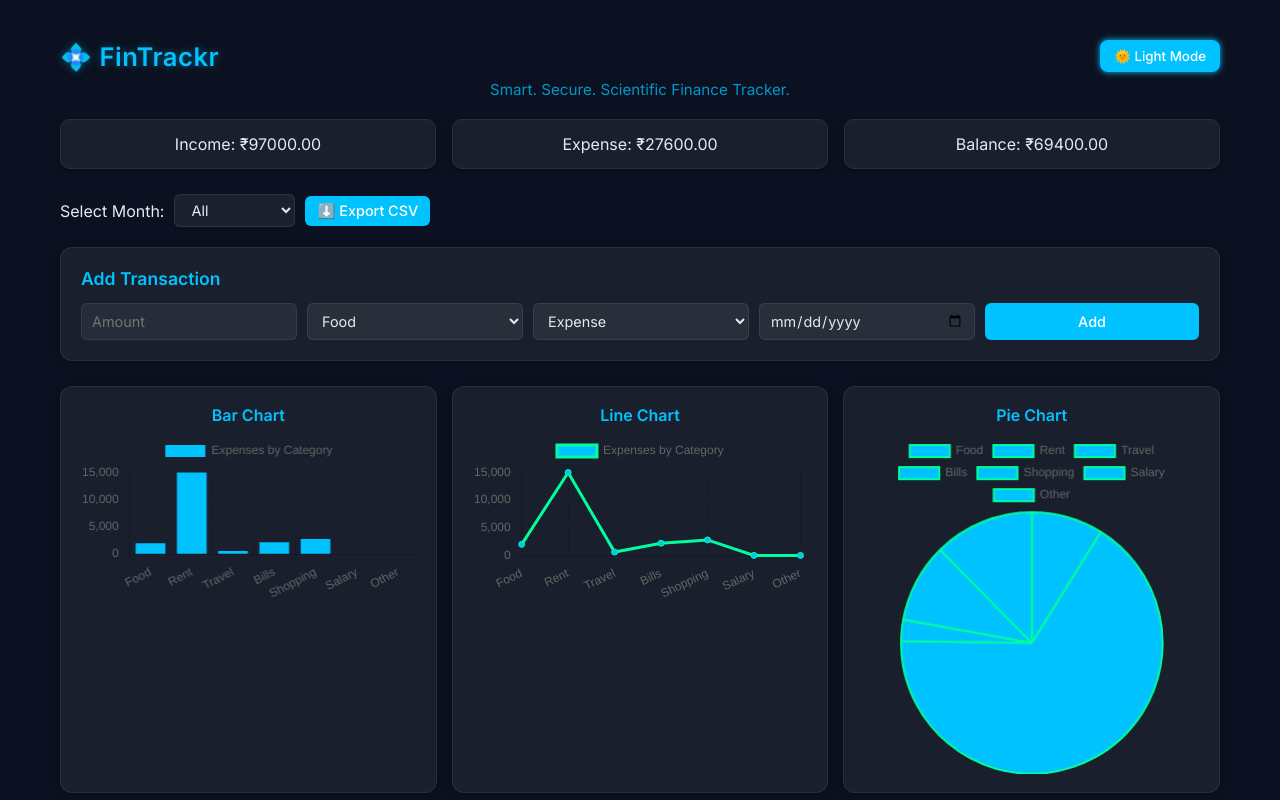
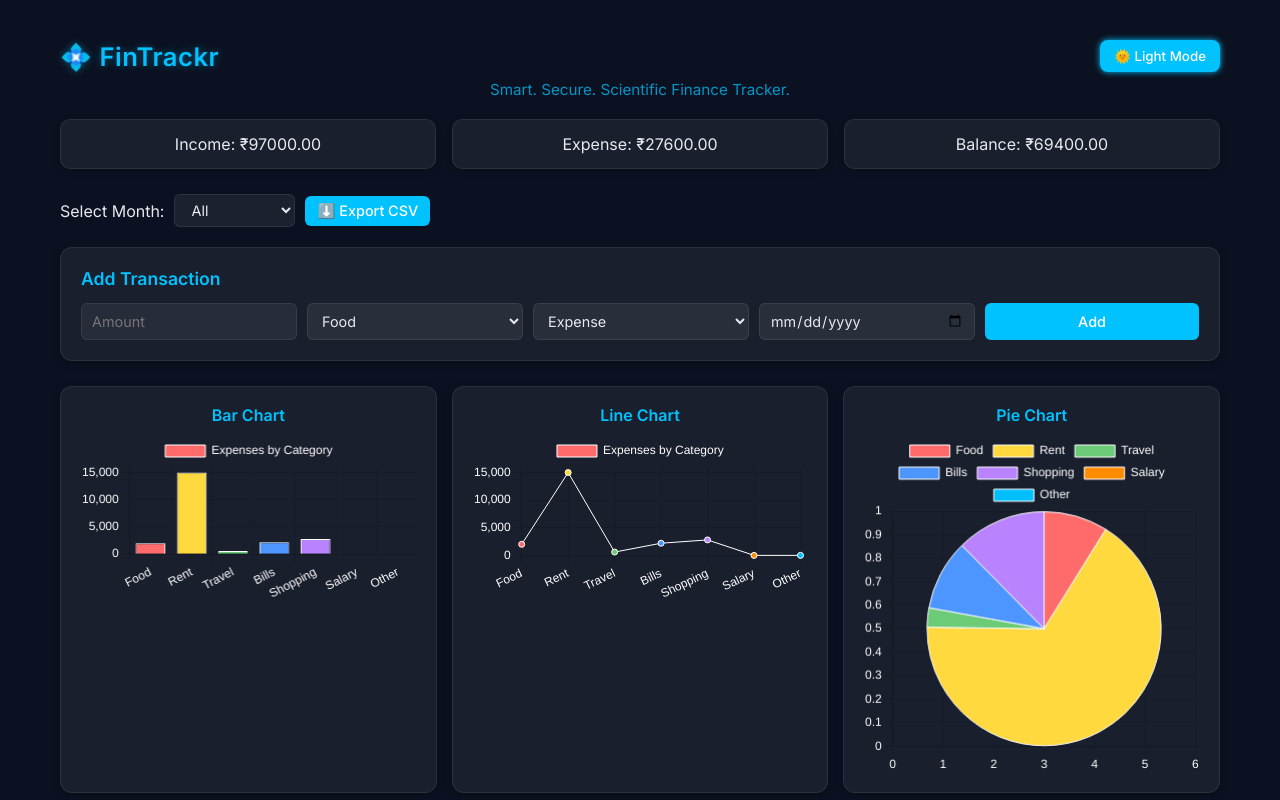
Before and after one commit to neel9130official/FinTrackr, a React (Create React App) app: page / in a window 1280 px wide. Shown: the top 800 px of the page. Built offline with nearby package versions, Linux system fonts and the light colour scheme.

Commit message:
Refactor App.js for better readability and structure

```diff
--- a/src/App.js
+++ b/src/App.js
@@ -36,22 +36,41 @@ function App() {
   const [month, setMonth] = useState("All");
   const [date, setDate] = useState("");
 
-  const categories = ["Food", "Rent", "Travel", "Bills", "Shopping", "Salary", "Other"];
+  const categories = [
+    "Food",
+    "Rent",
+    "Travel",
+    "Bills",
+    "Shopping",
+    "Salary",
+    "Other",
+  ];
+
+  // 🎨 Chart colors
+  const COLORS = [
+    "#FF6B6B", // red
+    "#FFD93D", // yellow
+    "#6BCB77", // green
+    "#4D96FF", // blue
+    "#B983FF", // purple
+    "#FF8C00", // orange
+    "#00BFFF", // sky blue
+    "#E96479", // pink
+    "#845EC2", // violet
+    "#0081CF", // navy
+  ];
 
   useEffect(() => {
     document.documentElement.setAttribute("data-theme", theme);
     localStorage.setItem("mm_theme", theme);
   }, [theme]);
 
-  // useEffect(() => {
-  //   const saved = JSON.parse(localStorage.getItem("mm_transactions") || "[]");
-  //   if (saved.length) setTransactions(saved);
-  // }, []);
   useEffect(() => {
     const saved = JSON.parse(localStorage.getItem("mm_transactions") || "[]");
     if (saved.length) {
       setTransactions(saved);
     } else {
+      // 💰 Demo data
       const demoData = [
         { id: 1, amount: 75000, category: "Salary", type: "Income", date: "2025-10-25" },
         { id: 2, amount: 15000, category: "Rent", type: "Expense", date: "2025-10-26" },
@@ -68,7 +87,6 @@ function App() {
       localStorage.setItem("mm_transactions", JSON.stringify(demoData));
     }
   }, []);
-
 
   useEffect(() => {
     localStorage.setItem("mm_transactions", JSON.stringify(transactions));
@@ -97,7 +115,9 @@ function App() {
   const filteredTransactions =
     month === "All"
       ? transactions
-      : transactions.filter((t) => new Date(t.date).getMonth() + 1 === parseInt(month));
+      : transactions.filter(
+          (t) => new Date(t.date).getMonth() + 1 === parseInt(month)
+        );
 
   const income = filteredTransactions
     .filter((t) => t.type === "Income")
@@ -109,6 +129,7 @@ function App() {
 
   const balance = income - expense;
 
+  // Chart data setup
   const categoryTotals = categories.map((cat) =>
     filteredTransactions
       .filter((t) => t.category === cat && t.type === "Expense")
@@ -121,10 +142,26 @@ function App() {
       {
         label: "Expenses by Category",
         data: categoryTotals,
-        backgroundColor: "#00c2ff",
-        borderColor: "#00ff9c",
+        backgroundColor: COLORS,
+        borderColor: "#ffffff",
+        borderWidth: 1,
       },
     ],
+  };
+
+  const chartOptions = {
+    responsive: true,
+    plugins: {
+      legend: { display: true, labels: { color: theme === "dark" ? "#fff" : "#000" } },
+    },
+    scales: {
+      x: { ticks: { color: theme === "dark" ? "#fff" : "#000" } },
+      y: { ticks: { color: theme === "dark" ? "#fff" : "#000" } },
+    },
+    animation: {
+      duration: 1500,
+      easing: "easeInOutQuart",
+    },
   };
 
   const toggleTheme = () => {
@@ -133,7 +170,7 @@ function App() {
 
   return (
     <div className="app-container">
-      {/* Header and theme toggle */}
+      {/* Header */}
       <div className="header">
         <h1>💠 FinTrackr</h1>
         <button className="theme-toggle-btn" onClick={toggleTheme}>
@@ -219,15 +256,15 @@ function App() {
       <div className="charts-wrapper">
         <div className="chart-box">
           <h3>Bar Chart</h3>
-          <Bar data={chartData} />
+          <Bar data={chartData} options={chartOptions} />
         </div>
         <div className="chart-box">
           <h3>Line Chart</h3>
-          <Line data={chartData} />
+          <Line data={chartData} options={chartOptions} />
         </div>
         <div className="chart-box">
           <h3>Pie Chart</h3>
-          <Pie data={chartData} />
+          <Pie data={chartData} options={chartOptions} />
         </div>
       </div>
 
```
Lines whose indentation alone changed are shown as unchanged.
